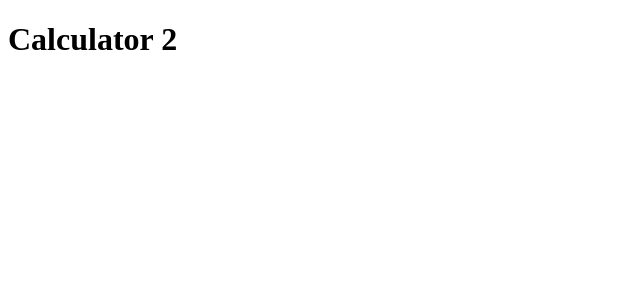
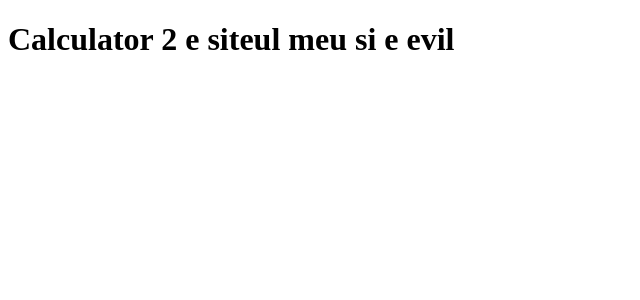
Before and after one commit to MonsieurLazar/termochimie-efect-termic, a SvelteKit app: page /calculator in a window 1280 px wide. Shown: the top 300 px of the page, without its empty margins (0-640 px from the left). Built offline with nearby package versions, Linux system fonts and the light colour scheme.

Commit message:
asta e un commit

```diff
--- a/src/routes/calculator/+page.svelte
+++ b/src/routes/calculator/+page.svelte
@@ -2,4 +2,4 @@
 
 </script>
 
-<h1>Calculator 2</h1>
+<h1>Calculator 2 e siteul meu si e evil</h1>
```
